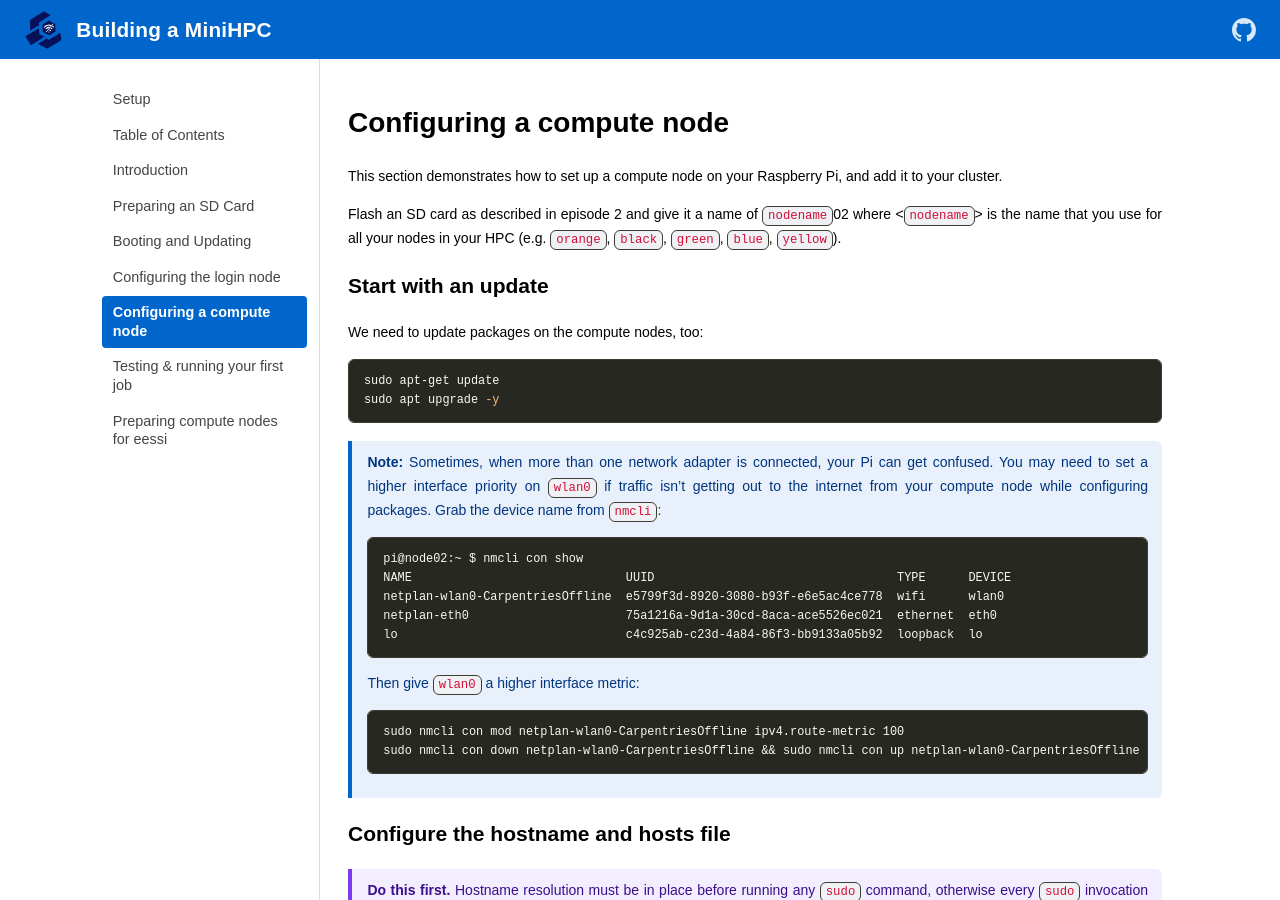
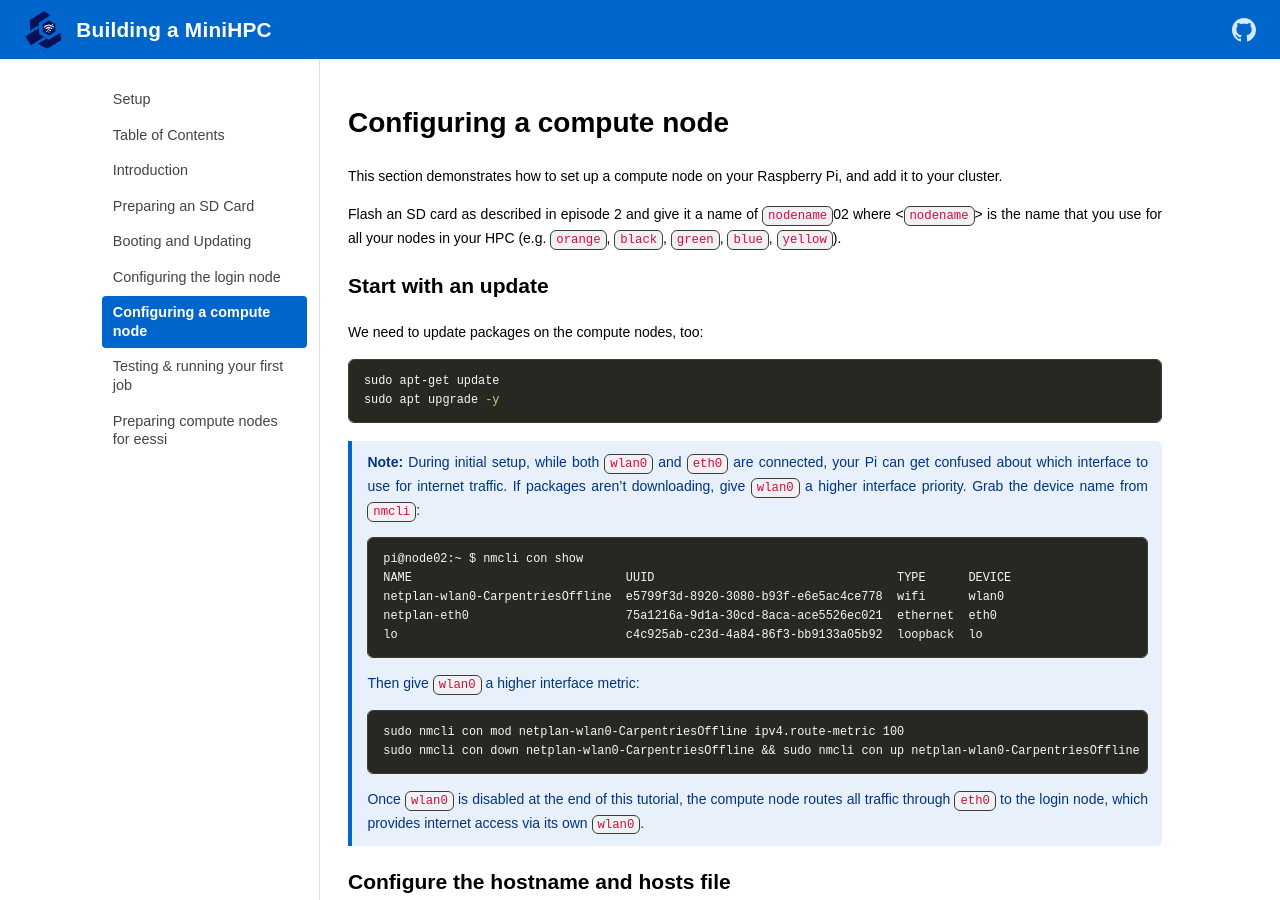
Before and after one commit to carpentriesoffline/Building_a_miniHPC_for_Training, a Jekyll site: the page built from 05-configurationCompute.md, in a window 1280 px wide and 900 px high. Built offline with Jekyll 4.4.1, drawn with Linux system fonts in a browser that asks for light colours; some of the changed text lies outside the part shown.

Commit message:
Reflect networking topology changes in compute node article

````diff
--- a/05-configurationCompute.md
+++ b/05-configurationCompute.md
@@ -17,10 +17,9 @@ sudo apt-get update
 sudo apt upgrade -y
 ```
 
-> **Note:** Sometimes, when more than one network adapter is connected, your Pi can get confused.
-> You may need to set a higher interface priority on `wlan0` if traffic isn't getting out
-> to the internet from your compute node while configuring packages.
-> Grab the device name from `nmcli`:
+> **Note:** During initial setup, while both `wlan0` and `eth0` are connected, your Pi can
+> get confused about which interface to use for internet traffic. If packages aren't
+> downloading, give `wlan0` a higher interface priority. Grab the device name from `nmcli`:
 >
 > ```bash
 > pi@node02:~ $ nmcli con show
@@ -36,6 +35,9 @@ sudo apt upgrade -y
 > sudo nmcli con mod netplan-wlan0-CarpentriesOffline ipv4.route-metric 100
 > sudo nmcli con down netplan-wlan0-CarpentriesOffline && sudo nmcli con up netplan-wlan0-CarpentriesOffline
 > ```
+>
+> Once `wlan0` is disabled at the end of this tutorial, the compute node routes all traffic
+> through `eth0` to the login node, which provides internet access via its own `wlan0`.
 
 ## Configure the hostname and hosts file
 
@@ -171,7 +173,7 @@ source /cvmfs/software.eessi.io/versions/2023.06/init/lmod/bash
 
 ## Disable WiFi and Bluetooth
 
-As with our login node, now that we've performed setup, we can turn off WiFi on the compute node:
+Unlike the login node (which keeps `wlan0` as its internet uplink), the compute node can now disable WiFi. All traffic will route through `eth0` to the login node and out via its `wlan0` connection:
 
 Open `/boot/firmware/config.txt` and add the following two lines at the bottom in the `[all]` section.
 
````
